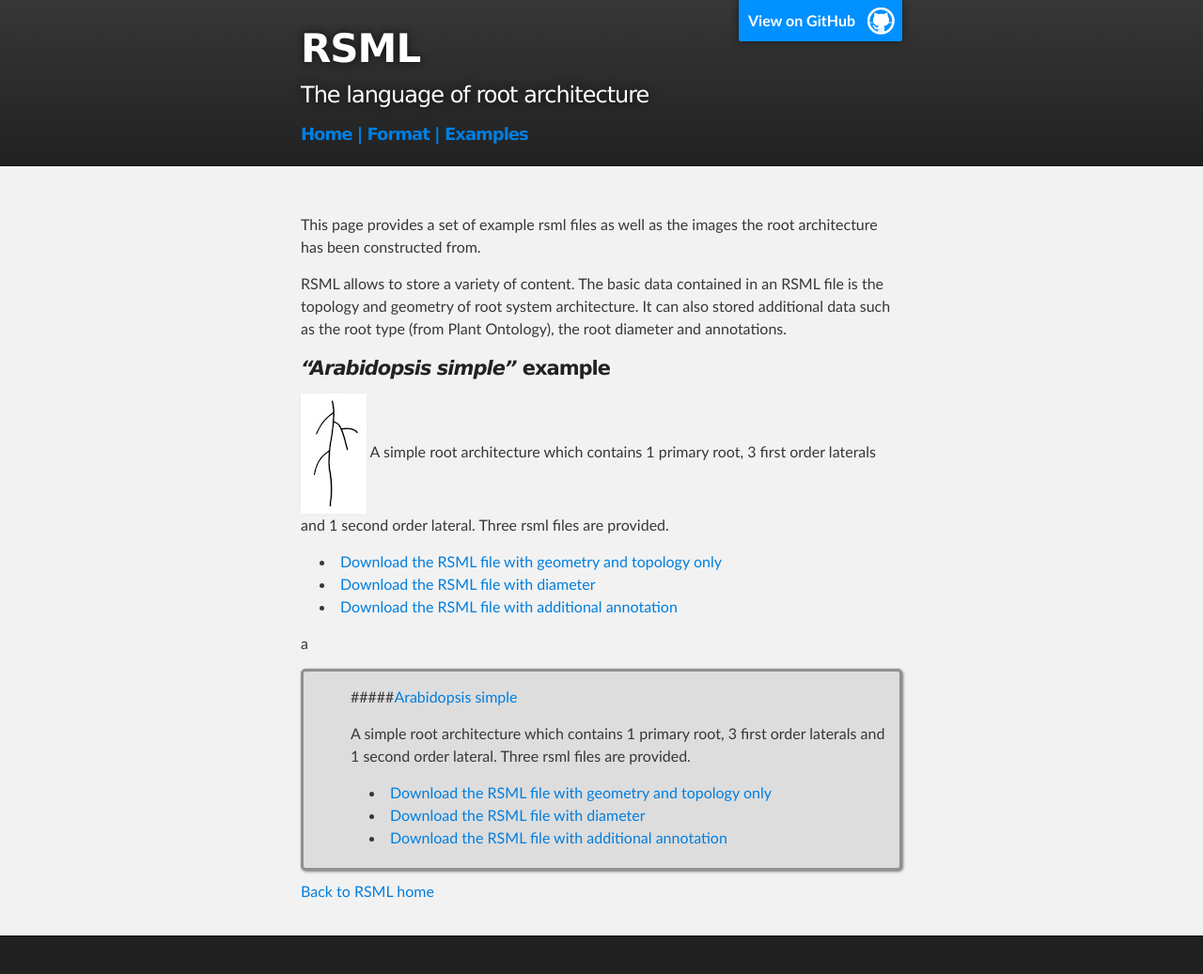
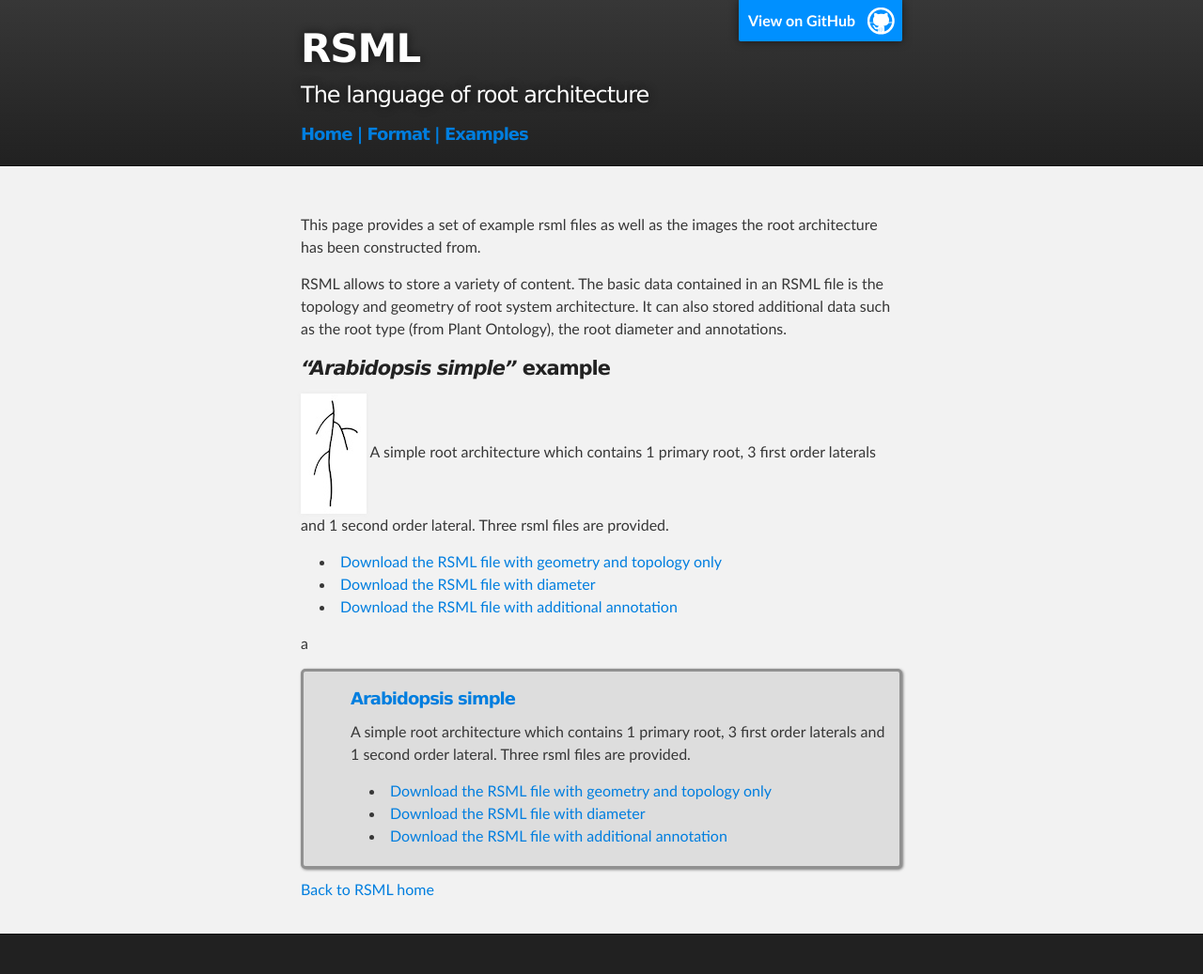
Before and after one commit to RootSystemML/RootSystemML.github.io, a Jekyll site: the page built from examples/index.md, in a window 1280 px wide. Shown: the whole page at 94% size. Built offline with Jekyll 4.4.1, drawn with Linux system fonts in a browser that asks for light colours.

Commit message:
test list example page using jekyll+liquide

```diff
--- a/examples/index.md
+++ b/examples/index.md
@@ -25,7 +25,7 @@ A simple root architecture which contains 1 primary root, 3 first order laterals
 
   <div class="example_block" markdown="1">
 
-  #####[{{ page.title }}]({{ page.url }})
+  <h5 markdown="1"> [{{ page.title }}]({{ page.url }}) </h5>
 
   {{ page.content }}
 
```
